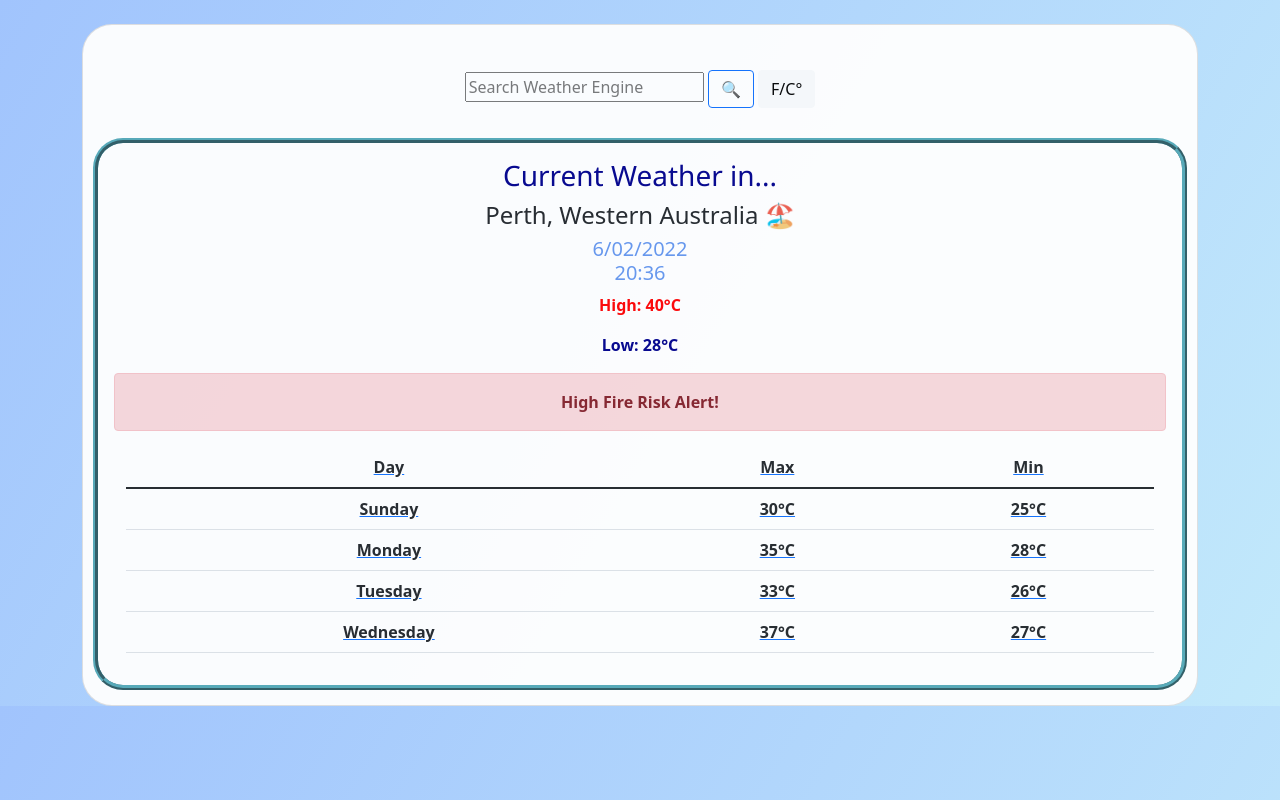
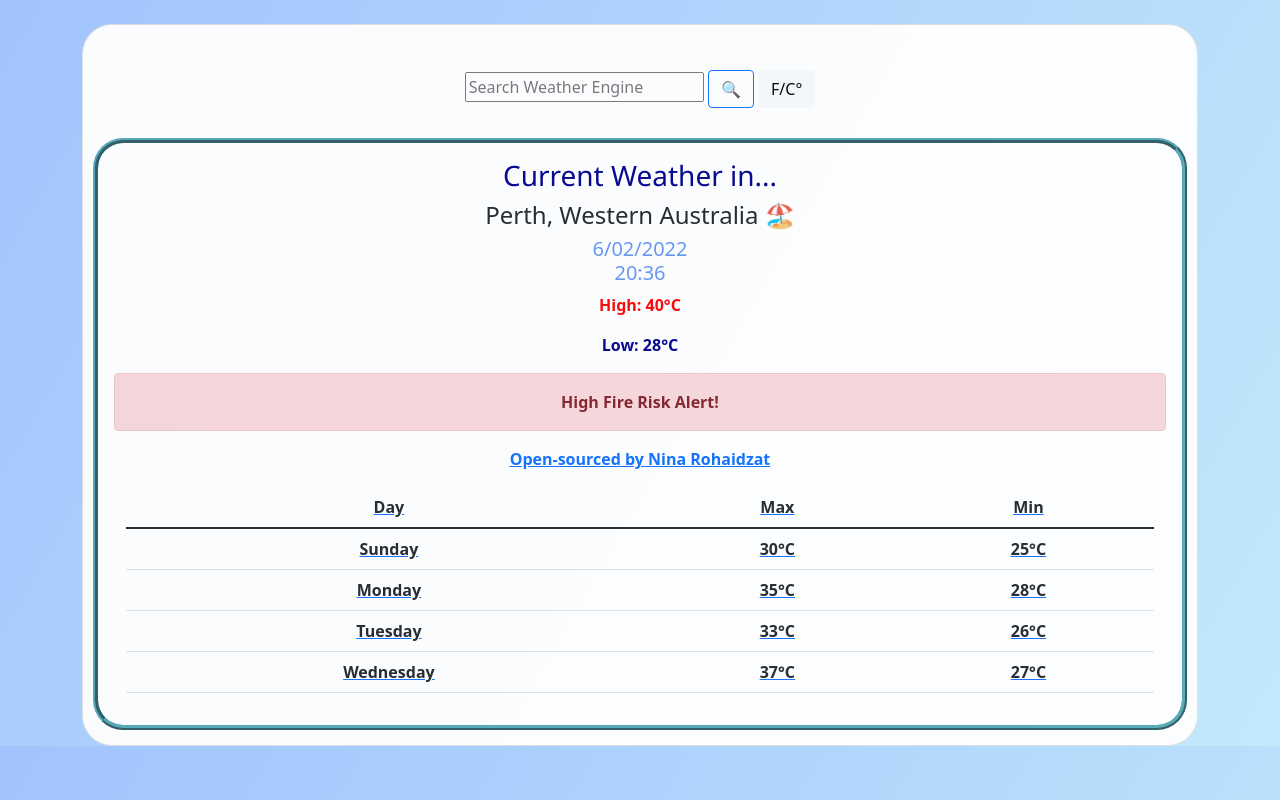
Before and after one commit to nrohaidz/wireframeweathercast-forked, a website built with Parcel: page index.html in a window 1280 px wide. Built offline with nearby package versions, Linux system fonts and the light colour scheme.

Commit message:
Update index.html

```diff
--- a/index.html
+++ b/index.html
@@ -69,6 +69,7 @@
                   </tr>
             </div>
       </div>
-
+     <p>
+      <a href="https://github.com/nrohaidz?tab=repositories" target="_blank" title="GitHub Link">Open-sourced</a> by Nina Rohaidzat </p>
   </body>
 </html>
```
